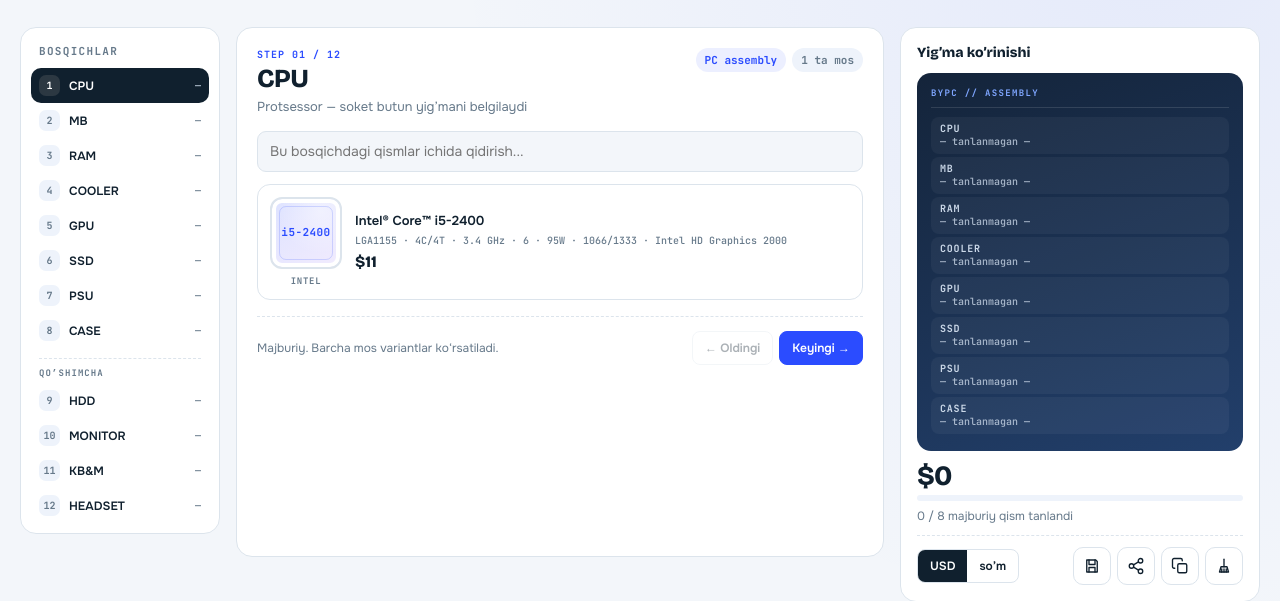
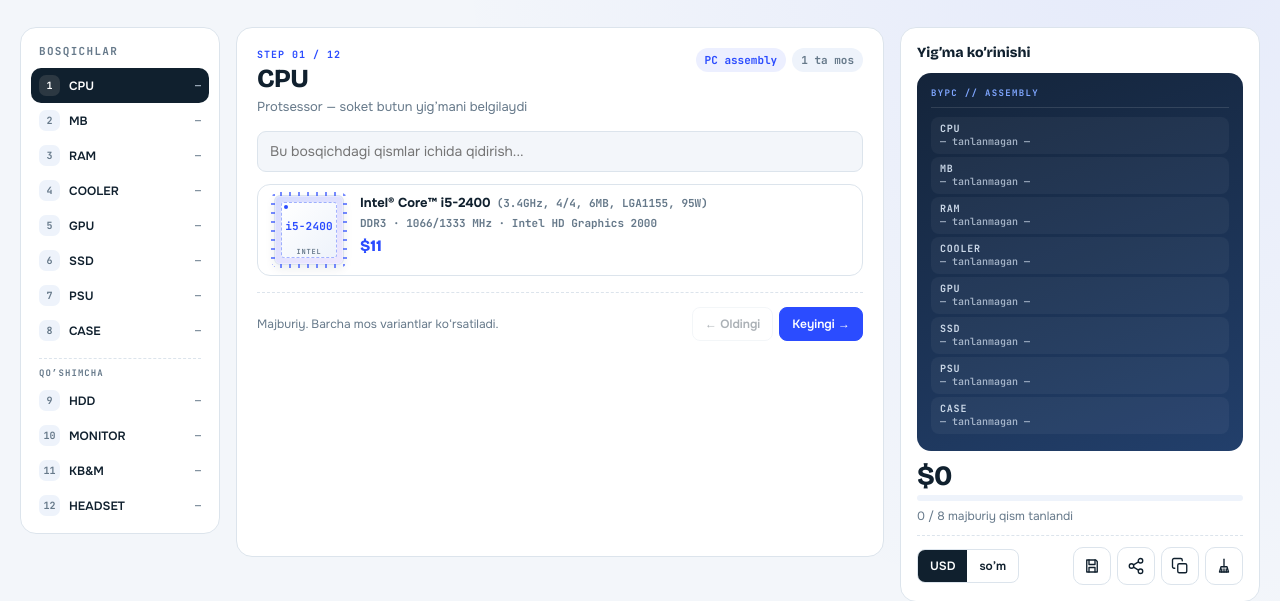
Before and after one commit to shahbozshirinboyev/BYPC, a Django app: page /pc-assembly/ in a window 1280 px wide. Shown: the part 67-668 px from the top of the page. Run offline with Django 5.2, Linux system fonts and the light colour scheme; data comes from the database, SQL or seed files in the repository; both versions use the stored data as it was after the commit; data that the repository does not hold is empty.

Commit message:
Modified CPU's section

```diff
--- a/builder/templates/builder/index.html
+++ b/builder/templates/builder/index.html
@@ -67,19 +67,26 @@ h2{font:800 26px "Bricolage Grotesque",sans-serif;margin:2px 0 3px;letter-spacin
 .card .why{font:600 10px Onest,sans-serif;color:var(--bad);background:var(--bad-bg);border-radius:6px;padding:3px 6px;margin-top:6px;display:inline-block}
 .card .unsel{position:absolute;top:7px;right:8px;width:23px;height:23px;border:0;border-radius:7px;background:rgba(43,76,255,.14);color:var(--acc);font-size:15px;line-height:1;padding:0;cursor:pointer}
 .card .unsel:hover{background:var(--bad);color:var(--on-bad)}
-.cards.cards-aio,.cards.cards-cpu{grid-template-columns:repeat(auto-fill,minmax(320px,1fr))}
-.card-aio,.card-cpu{flex-direction:row;align-items:center;gap:13px;padding:12px;min-height:0}
-.card-aio .aio-info,.card-cpu .cpu-info{flex:1;min-width:0;display:flex;flex-direction:column;gap:4px}
-.card-aio .brand,.card-cpu .brand{display:block}
-.card-aio .nm,.card-cpu .nm{margin:0}
-.card-aio .sp,.card-cpu .sp{margin:0}
-.card-aio .pr,.card-cpu .pr{margin:0}
-.cpu-shot{position:relative;flex:none;width:72px;display:flex;flex-direction:column;align-items:center}
-.cpu-frame{position:relative;width:72px;height:72px;border:2px solid var(--line);border-radius:12px;background:linear-gradient(145deg,rgba(43,76,255,.16),rgba(123,63,242,.1));display:grid;place-items:center;box-shadow:inset 0 0 0 4px var(--panel);overflow:hidden}
-.cpu-frame:before{content:"";position:absolute;inset:0;background:radial-gradient(circle at 72% 18%,rgba(255,255,255,.45),transparent 58%)}
-.cpu-frame:after{content:"";position:absolute;inset:7px;border:1px solid rgba(43,76,255,.18);border-radius:7px}
-.cpu-mark{position:relative;z-index:1;font:800 11px "JetBrains Mono",monospace;color:var(--acc);letter-spacing:.04em;text-align:center;line-height:1.2;padding:0 4px;word-break:break-word}
-.cpu-sub{margin-top:6px;font:700 9px "JetBrains Mono",monospace;color:var(--mute);letter-spacing:.08em;text-transform:uppercase}
+.cards.cards-aio{grid-template-columns:repeat(auto-fill,minmax(320px,1fr))}
+.cards.cards-cpu{grid-template-columns:repeat(auto-fill,minmax(420px,1fr))}
+.card-aio,.card-cpu{flex-direction:row;align-items:flex-start;gap:12px;padding:10px 12px;min-height:0}
+.card-aio .aio-info{flex:1;min-width:0;display:flex;flex-direction:column;gap:5px}
+.card-aio .brand{display:block}
+.card-aio .nm{margin:0;font:700 13px/1.3 Onest,sans-serif}
+.card-aio .pr{margin:0;font:800 16px "Bricolage Grotesque",sans-serif;color:var(--acc)}
+.cpu-shot{flex:none;width:78px;display:flex;flex-direction:column;align-items:center;gap:4px}
+.cpu-chip{position:relative;isolation:isolate;width:70px;height:70px;border:1px solid var(--line);border-radius:6px;background:linear-gradient(145deg,rgba(43,76,255,.2),rgba(123,63,242,.12));display:grid;place-items:center;box-shadow:0 4px 10px var(--shadow),inset 0 0 0 1px rgba(255,255,255,.3)}
+.cpu-chip:before{content:"";position:absolute;inset:6px;border:1px dashed rgba(43,76,255,.42);border-radius:3px;background:linear-gradient(135deg,var(--panel),var(--soft))}
+.cpu-chip:after{content:"";position:absolute;inset:-4px;z-index:-1;border-radius:8px;opacity:.65;background:repeating-linear-gradient(90deg,var(--acc) 0 2px,transparent 2px 9px) top/100% 4px no-repeat,repeating-linear-gradient(90deg,var(--acc) 0 2px,transparent 2px 9px) bottom/100% 4px no-repeat,repeating-linear-gradient(0deg,var(--acc) 0 2px,transparent 2px 9px) left/4px 100% no-repeat,repeating-linear-gradient(0deg,var(--acc) 0 2px,transparent 2px 9px) right/4px 100% no-repeat}
+.cpu-pin1{position:absolute;top:9px;left:9px;width:4px;height:4px;border-radius:50%;background:var(--acc)}
+.cpu-mark{position:relative;z-index:1;font:800 11px "JetBrains Mono",monospace;color:var(--acc);letter-spacing:.02em;text-align:center;line-height:1.2;padding:0 3px;word-break:break-word;transform:translateY(-3px)}
+.cpu-brand-in{position:absolute;z-index:1;left:0;right:0;bottom:8px;text-align:center;font:700 7px "JetBrains Mono",monospace;color:var(--mute);letter-spacing:.12em;text-transform:uppercase}
+.card-cpu .cpu-info{flex:1;min-width:0;display:flex;flex-direction:column;gap:5px}
+.cpu-head{display:flex;align-items:baseline;gap:6px;flex-wrap:wrap}
+.cpu-head .nm{margin:0;font:700 13px/1.3 Onest,sans-serif}
+.cpu-sum{font:600 11px "JetBrains Mono",monospace;color:var(--mute);white-space:nowrap}
+.cpu-detail,.aio-detail{font:600 11px/1.3 "JetBrains Mono",monospace;color:var(--mute);max-width:100%;overflow:hidden;text-overflow:ellipsis;white-space:nowrap}
+.card-cpu .pr{margin:0;font:800 16px "Bricolage Grotesque",sans-serif;color:var(--acc)}
 .aio-shot{position:relative;flex:none;width:104px;display:flex;flex-direction:column;align-items:center}
 .aio-frame{position:relative;width:104px;height:64px;border:2px solid var(--line);border-radius:8px;background:linear-gradient(135deg,rgba(43,76,255,.18),rgba(123,63,242,.12));display:grid;place-items:center;box-shadow:inset 0 0 0 3px var(--panel)}
 .aio-frame:before{content:"";position:absolute;inset:0;border-radius:inherit;background:radial-gradient(circle at 72% 18%,rgba(255,255,255,.6),transparent 55%)}
@@ -272,6 +279,8 @@ const money=u=>cur==='$'||cur==='USD'?'$'+Math.round(u).toLocaleString('en-US'):
 const dollar=u=>'$'+Math.round(u).toLocaleString('en-US');
 function toast(t){const e=$('toast');e.textContent=t;e.classList.add('show');clearTimeout(e._t);e._t=setTimeout(()=>e.classList.remove('show'),2000);}
 const cpuW=c=>Number(c&&((c.base_power_w||c.watt)||0));
+const cpuCache=c=>{const v=String(c&&c.cache||'').trim();return v?(/\bmb\b/i.test(v)?v:v+'MB'):null;};
+const cpuSpeed=c=>{const v=String(c&&c.memory_speed||'').trim();return v?(/\b(mhz|mt\/s)\b/i.test(v)?v:v+' MHz'):null;};
 function needWatt(){const c=get('cpu'),g=get('gpu');return(c||g)?Math.round((cpuW(c)+(g?g.watt:0)+75)*1.3/50)*50:0;}
 function allowed(k){
   let l=(DATA[k]||[]).slice();const c=get('cpu'),m=get('mb'),g=get('gpu'),co=get('cool'),cs=get('case');
@@ -323,9 +332,9 @@ function specs(k,x){
   if(k==='cpu'){
     const p=cpuW(x), turbo=x.max_turbo_ghz?Number(x.max_turbo_ghz):null;
     return [x.socket||null,x.cores?(x.cores+'C'+(x.threads?'/'+x.threads+'T':'')):null,
-      turbo?(turbo+' GHz'):null,x.cache||null,
+      turbo?(turbo+' GHz'):null,cpuCache(x),
       p?(p+'W'+(x.max_turbo_power_w?'/'+x.max_turbo_power_w+'W':'')):null,
-      x.memory_speed||null,
+      x.memory_types||null,cpuSpeed(x),
       x.gpu_name||null].filter(Boolean).join(' · ');
   }
   const f={mb:['socket','ram_type','form_factor'],ram:['ram_type','capacity_gb','speed_mhz'],
@@ -369,23 +378,30 @@ function renderCards(){
   $('cards').innerHTML=list.length?list.map(x=>{
    if(r.k==='aio'){
      const size=String(x.screen_size||'—').replace(/"/g,'');
+     const sp=[AIO_SOCKET[x.chipset]||x.chipset||'',aioM2(x)?'M.2 x'+aioM2(x):'M.2 yo‘q',aioHdd(x)?'HDD x'+aioHdd(x):'HDD port yo‘q',x.wifi?'WiFi':'',x.bluetooth?'BT':'',x.webcam?'Webcam':'',x.model_code||''].filter(Boolean).join(' · ');
      return '<div class="card card-aio '+(sel.aio===x.id?'sel':'')+'" data-id="'+x.id+'">'+
        (sel.aio===x.id?'<button class="unsel" data-unsel="1" title="Olib tashlash">×</button>':'')+
        '<div class="aio-shot" aria-hidden="true"><div class="aio-frame"><span class="aio-size">'+size+'<small>"</small></span>'+
        '<span class="aio-res">'+(x.resolution||'')+'</span>'+
        '<span class="aio-panel">'+(x.panel||'IPS')+'</span></div></div>'+
-       '<div class="aio-info"><span class="nm">'+x.name+'</span>'+
-       '<span class="sp">'+specs('aio',x)+'</span><span class="pr">'+(x.price?money(x.price):'Narx yo‘q')+'</span></div></div>';
+       '<div class="aio-info"><div class="nm">'+x.name+'</div>'+
+       '<div class="aio-detail" title="'+specs('aio',x)+'">'+sp+'</div><span class="pr">'+(x.price?money(x.price):'Narx yo‘q')+'</span></div></div>';
    }
    if(r.k==='cpu'){
      const raw=String(x.name||'CPU');
      const mark=(raw.match(/i[3579]-?\d{3,5}[A-Z]?|Ryzen\s*\d\s*\d{3,4}[A-Z0-9]*|Core\s*Ultra\s*\d\s*\d{3}[A-Z]?/i)||[raw.split(' ').slice(0,2).join(' ')])[0];
      const brand=(x.brand||(/ryzen|amd/i.test(raw)?'AMD':'Intel'));
+     const cores=Number(x.cores||0),threads=Number(x.threads||cores);
+     const turbo=x.max_turbo_ghz?String(Number(x.max_turbo_ghz)):'';
+     const p=cpuW(x),power=p?(p+'W'+(x.max_turbo_power_w?'/'+Number(x.max_turbo_power_w)+'W':'')):'';
+     const line=[turbo?(turbo+'GHz'):'',cores?(cores+'/'+(threads||cores)):'',cpuCache(x),x.socket,power].filter(Boolean).join(', ');
+     const mem=[x.memory_types,cpuSpeed(x)].filter(Boolean).join(' · ');
+     const detail=[mem,x.gpu_name].filter(Boolean).join(' · ');
      return '<div class="card card-cpu '+(sel.cpu===x.id?'sel':'')+'" data-id="'+x.id+'">'+
        (sel.cpu===x.id?'<button class="unsel" data-unsel="1" title="Olib tashlash">×</button>':'')+
-       '<div class="cpu-shot" aria-hidden="true"><div class="cpu-frame"><span class="cpu-mark">'+mark+'</span></div><span class="cpu-sub">'+brand+'</span></div>'+
-       '<div class="cpu-info"><span class="nm">'+x.name+'</span>'+
-       '<span class="sp">'+specs('cpu',x)+'</span><span class="pr">'+money(x.price)+'</span></div></div>';
+       '<div class="cpu-shot" aria-hidden="true"><div class="cpu-chip"><span class="cpu-pin1"></span><span class="cpu-mark">'+mark+'</span><span class="cpu-brand-in">'+brand+'</span></div></div>'+
+       '<div class="cpu-info"><div class="cpu-head"><span class="nm">'+x.name+'</span>'+(line?'<span class="cpu-sum">('+line+')</span>':'')+'</div>'+
+       '<div class="cpu-detail" title="'+detail+'">'+detail+'</div><span class="pr">'+money(x.price)+'</span></div></div>';
    }
    return '<div class="card '+(sel[r.k]===x.id?'sel':'')+'" data-id="'+x.id+'">'+
    (sel[r.k]===x.id?'<button class="unsel" data-unsel="1" title="Olib tashlash">×</button>':'')+'<span class="brand">'+(x.brand||'—')+'</span>'+
--- a/products/models.py
+++ b/products/models.py
@@ -24,6 +24,7 @@ CPU_MEMORY_TYPE_CHOICES = [
 CPU_GPU_CHOICES = [
     ("", "None"),
     ("Intel HD Graphics 2000", "Intel HD Graphics 2000"),
+    ("Intel HD Graphics 2500", "Intel HD Graphics 2500"),
     ("Intel HD Graphics 3000", "Intel HD Graphics 3000"),
     ("Intel HD Graphics 4000", "Intel HD Graphics 4000"),
     ("Intel HD Graphics 4600", "Intel HD Graphics 4600"),
```
Also changed, not shown: db.sqlite3, products/migrations/0016_alter_cpu_gpu_name.py (added).
